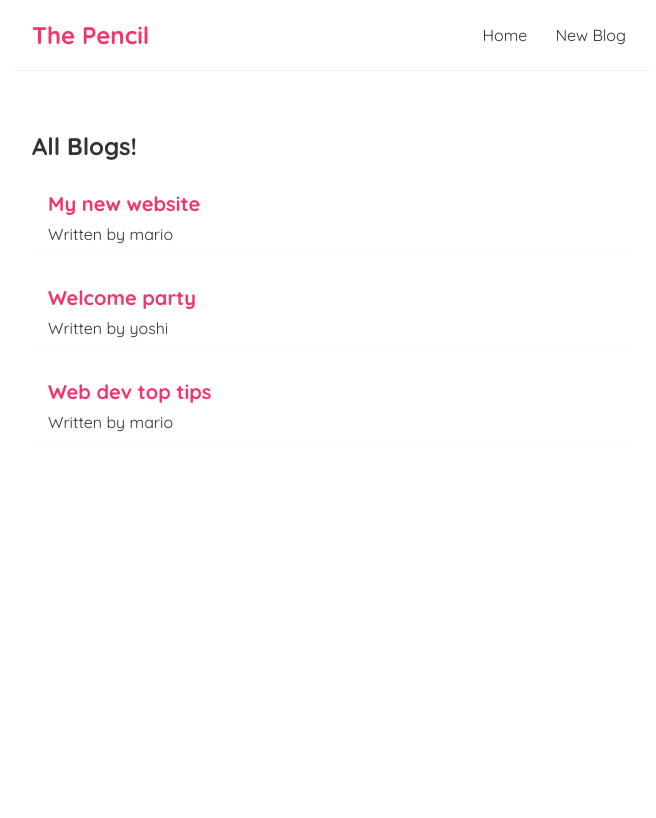
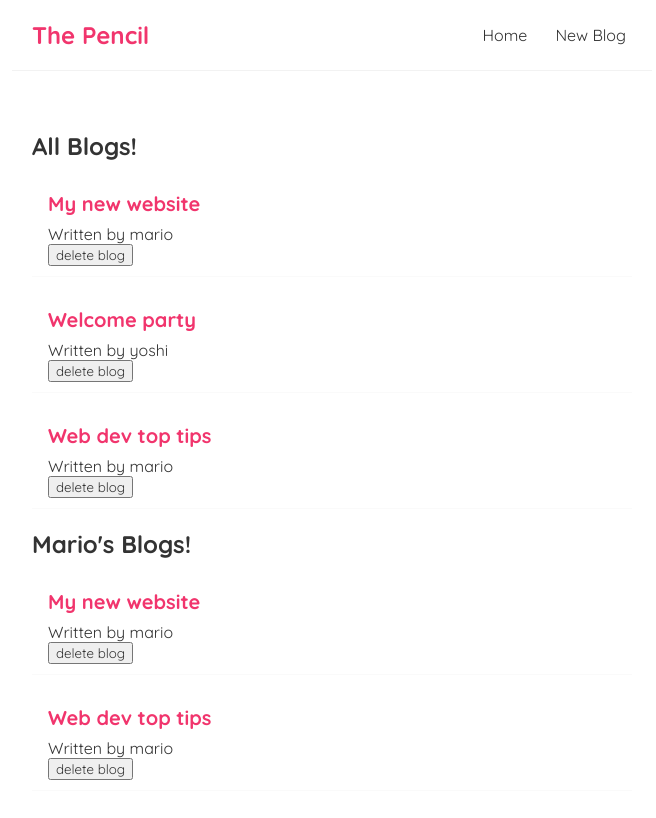
Before and after one commit to ashleyhwacha/new-blog, a React (Create React App) app: page / in a window 1280 px wide. Shown: the top 818 px of the page, without its empty margins (308-964 px from the left). Built offline with nearby package versions, Linux system fonts and the light colour scheme.

Commit message:
passing function as prop to bloglist component

```diff
--- a/src/BlogList.js
+++ b/src/BlogList.js
@@ -1,4 +1,4 @@
-const BlogList = ({blogs, title}) => {
+const BlogList = ({blogs, title, handleDelete}) => {
     // const blogs = props.blogs;
     // const title = props.title;
     return (
@@ -9,6 +9,7 @@
             <div className="blog-preview" key={blog.id}>
                <h2>{blog.title}</h2>
                <p>Written by {blog.author}</p>
+               <button onClick={()=> handleDelete(blog.id)}>delete blog</button>
             </div>
          ))}
         </div>
--- a/src/Home.js
+++ b/src/Home.js
@@ -9,13 +9,17 @@
     { title:'Web dev top tips', body: 'lorem ipsum...', author:'mario', id: 3}
 ]);
 
-
+ const handleDelete = (id) => {
+    const newBlogs = blogs.filter((blog)=> blog.id !== id);
+    setBlogs(newBlogs);
+ }
 
 
 
     return (
        <div className="home">
-        <BlogList blogs={blogs} title="All Blogs!"/>
+        <BlogList blogs={blogs} title="All Blogs!" handleDelete={handleDelete}/>
+        <BlogList blogs={blogs.filter((blog)=> blog.author === 'mario')} title="Mario's Blogs!"/>
        </div>
     );
 }
```
